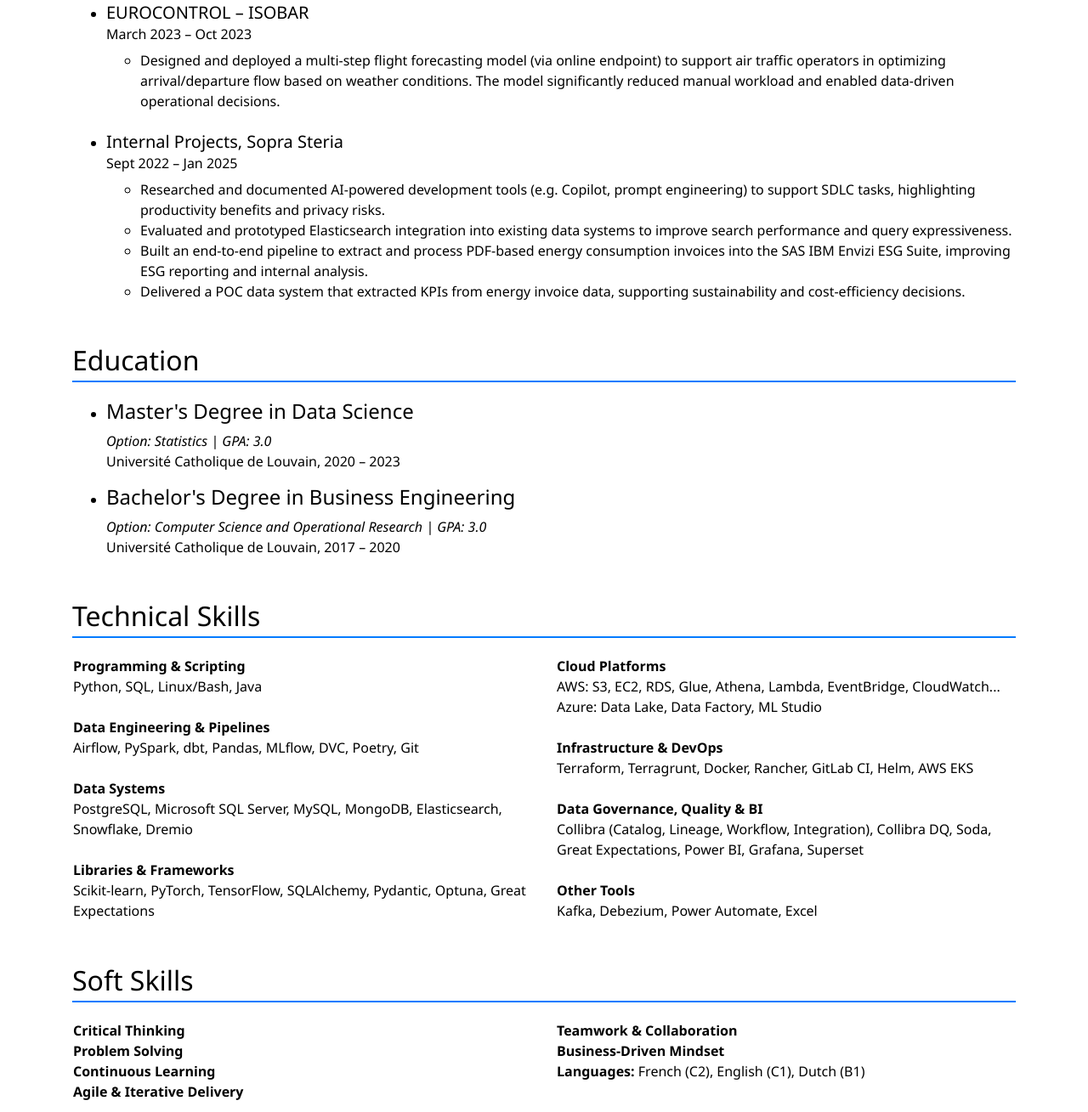
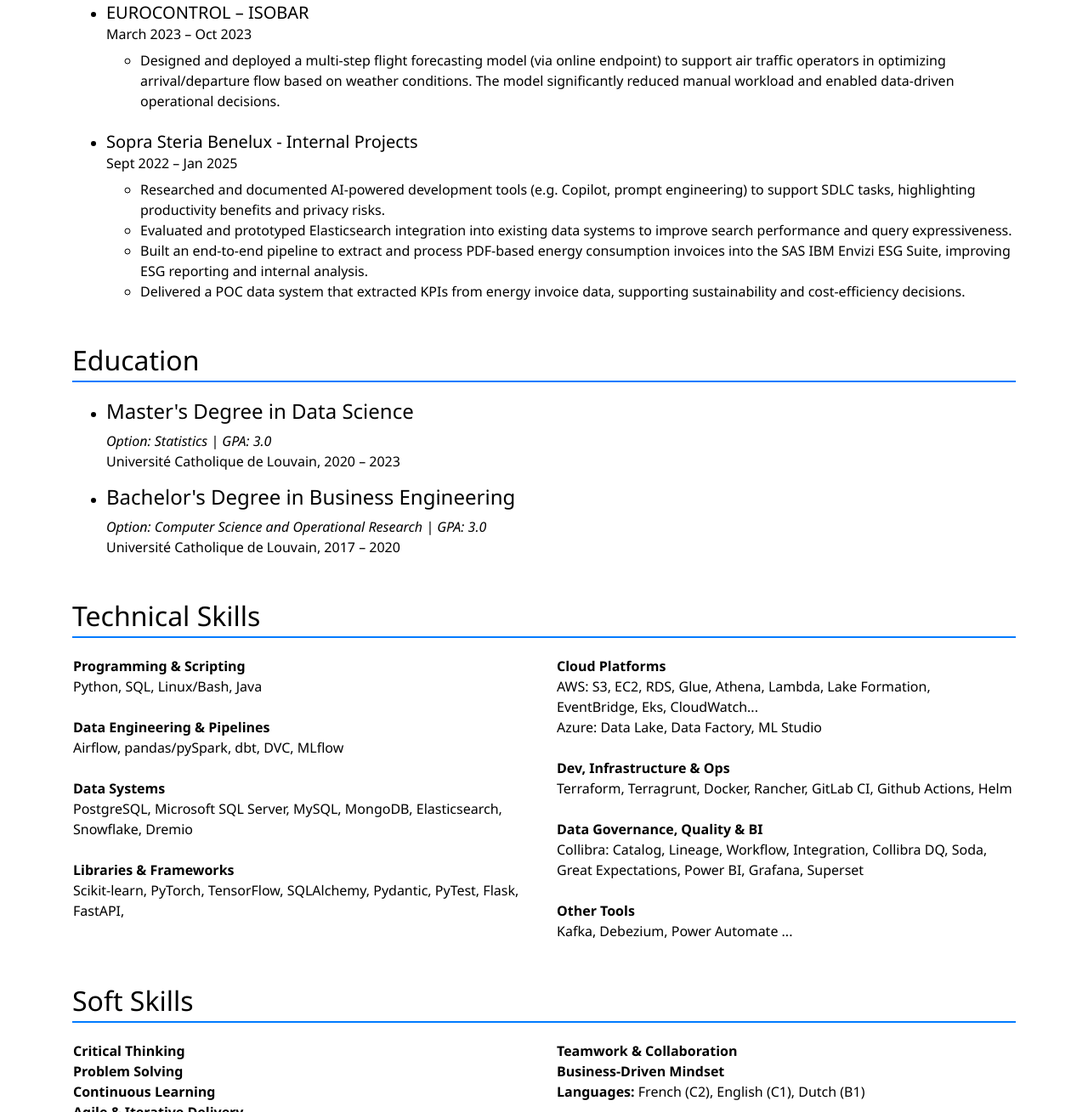
Before and after one commit to arnauudG/arnauudG.github.io, a website: page index.html in a window 1280 px wide. Shown: the part 1221-2530 px from the top of the page at 85% size. Drawn offline with nearby package versions, Linux system fonts and the light colour scheme.

Commit message:
update cv

```diff
--- a/index.html
+++ b/index.html
@@ -72,6 +72,7 @@
                         <li>Leading cloud data engineering initiatives to support the integration of data governance
                         practices at Scania, combining functional ownership of use case delivery with hands-on
                         technical implementation in both Collibra and AWS (DEV, PROD).
+                        <br>
                         Responsibilities include designing and deploying end-to-end solutions leveraging Collibra
                         Data Quality, metadata ingestion frameworks, and custom workflows, as well as building
                         scalable AWS-based services to automate governance processes, enable lineage
@@ -100,7 +101,7 @@
                 </li>
                 <br>
                 <li>
-                    <h5>Internal Projects, Sopra Steria<br><small>Sept 2022 – Jan 2025</small></h5>
+                    <h5>Sopra Steria Benelux - Internal Projects<br><small>Sept 2022 – Jan 2025</small></h5>
                     <ul style="margin-top: 5px;">
                         <li>Researched and documented AI-powered development tools (e.g. Copilot, prompt engineering) to support SDLC tasks, highlighting productivity benefits and privacy risks.</li>
                         <li>Evaluated and prototyped Elasticsearch integration into existing data systems to improve search performance and query expressiveness.</li>
@@ -137,27 +138,27 @@
                     Python, SQL, Linux/Bash, Java<br><br>
 
                     <strong>Data Engineering & Pipelines</strong><br>
-                    Airflow, PySpark, dbt, Pandas, MLflow, DVC, Poetry, Git<br><br>
+                    Airflow, pandas/pySpark, dbt, DVC, MLflow<br><br>
 
                     <strong>Data Systems</strong><br>
                     PostgreSQL, Microsoft SQL Server, MySQL, MongoDB, Elasticsearch, Snowflake, Dremio<br><br>
 
                     <strong>Libraries & Frameworks</strong><br>
-                    Scikit-learn, PyTorch, TensorFlow, SQLAlchemy, Pydantic, Optuna, Great Expectations
+                    Scikit-learn, PyTorch, TensorFlow, SQLAlchemy, Pydantic, PyTest, Flask, FastAPI,
                 </td>
                 <td style="width:50%; padding-left:15px;">
                     <strong>Cloud Platforms</strong><br>
-                    AWS: S3, EC2, RDS, Glue, Athena, Lambda, EventBridge, CloudWatch...<br>
+                    AWS: S3, EC2, RDS, Glue, Athena, Lambda, Lake Formation, EventBridge, Eks, CloudWatch...<br>
                     Azure: Data Lake, Data Factory, ML Studio<br><br>
 
-                    <strong>Infrastructure & DevOps</strong><br>
-                    Terraform, Terragrunt, Docker, Rancher, GitLab CI, Helm, AWS EKS<br><br>
+                    <strong>Dev, Infrastructure & Ops</strong><br>
+                    Terraform, Terragrunt, Docker, Rancher, GitLab CI, Github Actions, Helm<br><br>
 
                     <strong>Data Governance, Quality & BI</strong><br>
-                    Collibra (Catalog, Lineage, Workflow, Integration), Collibra DQ, Soda, Great Expectations, Power BI, Grafana, Superset<br><br>
+                    Collibra: Catalog, Lineage, Workflow, Integration, Collibra DQ, Soda, Great Expectations, Power BI, Grafana, Superset<br><br>
 
                     <strong>Other Tools</strong><br>
-                    Kafka, Debezium, Power Automate, Excel
+                    Kafka, Debezium, Power Automate ...
                 </td>
             </tr>
         </table>
```
